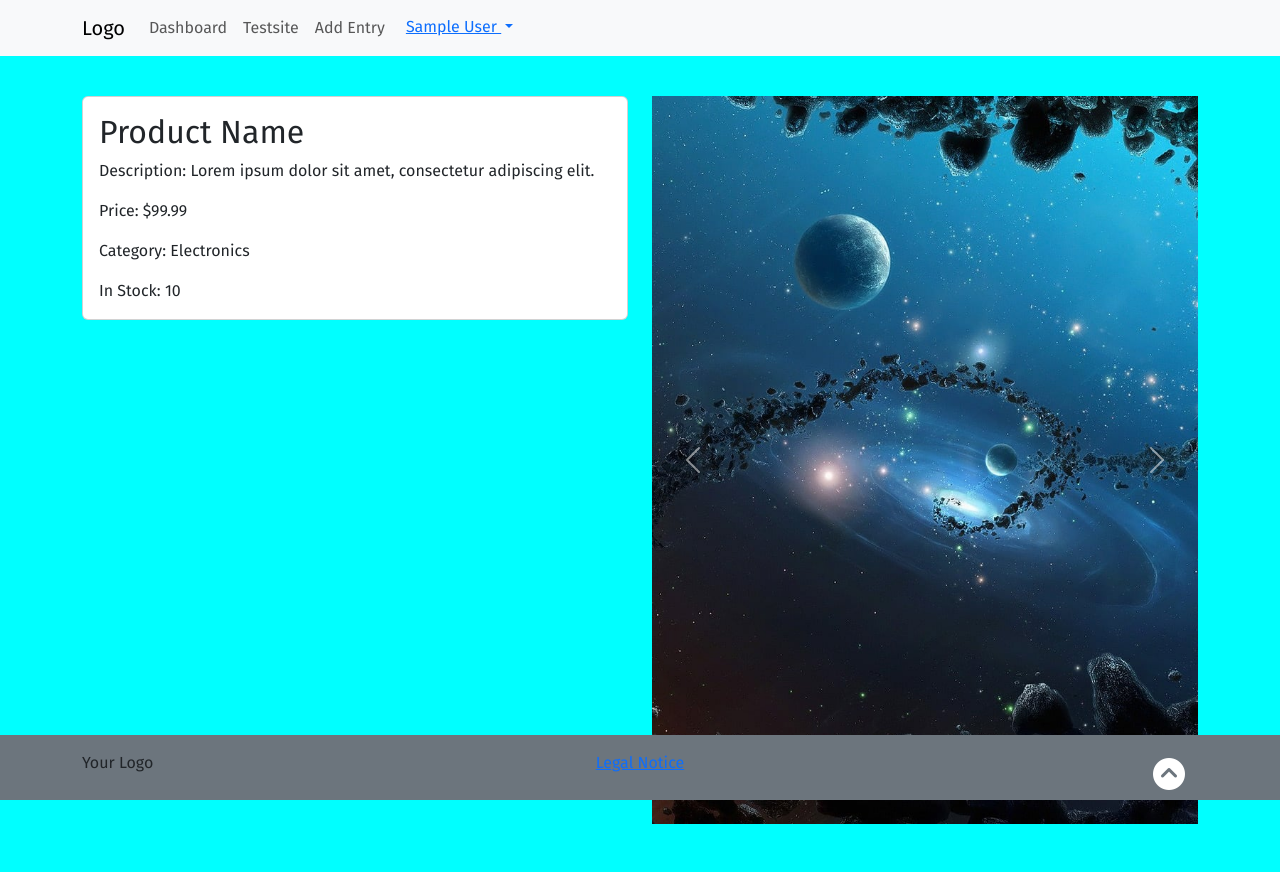
After one commit to Gaudenz77/jetstreamrealone, a Laravel app: page /showroom in a window 1280 px wide. The commit adds this page. Run offline with Laravel 10, Linux system fonts and the light colour scheme; the visitor is signed in with stand-in values (Sample User, id 1); style sheets or scripts are compiled from the project's sources; some libraries are stand-ins or nearby versions.

Commit message:
added showroom page + rotes

```diff
--- a/resources/views/layouts/master.blade.php
+++ b/resources/views/layouts/master.blade.php
@@ -12,6 +12,8 @@
 
     <link href="https://fonts.googleapis.com/css2?family=Fira+Sans:ital,wght@0,200;0,400;0,800;0,900;1,200;1,400;1,800;1,900&display=swap" rel="stylesheet">
     <script src="https://kit.fontawesome.com/d4cbcb96c8.js" crossorigin="anonymous"></script>
+
+    <script src="https://code.jquery.com/jquery-3.6.0.min.js"></script>
     <link rel="stylesheet" href="https://cdn.jsdelivr.net/npm/bootstrap-datepicker@1.9.0/dist/css/bootstrap-datepicker.min.css">
     <link href="https://cdn.jsdelivr.net/npm/bootstrap@5.3.2/dist/css/bootstrap.min.css" rel="stylesheet" integrity="sha384-T3c6CoIi6uLrA9TneNEoa7RxnatzjcDSCmG1MXxSR1GAsXEV/Dwwykc2MPK8M2HN" crossorigin="anonymous">
 
@@ -72,7 +74,7 @@
     </script>
 
 
-   <script src="https://code.jquery.com/jquery-3.6.0.min.js"></script>
+   {{-- <script src="https://code.jquery.com/jquery-3.6.0.min.js"></script> --}}
    <script src="https://cdn.jsdelivr.net/npm/bootstrap-datepicker@1.9.0/dist/js/bootstrap-datepicker.min.js"></script>
    <script src="https://cdn.jsdelivr.net/npm/bootstrap@5.3.2/dist/js/bootstrap.min.js"></script>
    </html>
--- /dev/null
+++ b/resources/views/showroom.blade.php
@@ -0,0 +1,46 @@
+@extends('layouts.master')
+
+@section('title', 'jETSTREAM-oNE')
+
+@section('content')
+<div class="container mt-4">
+    <div class="row">
+        <div class="col-md-6">
+            <div class="card">
+                <div class="card-body">
+                    <!-- Product Details -->
+                    <h2 class="card-title">Product Name</h2>
+                    <p class="card-text">Description: Lorem ipsum dolor sit amet, consectetur adipiscing elit.</p>
+                    <p class="card-text">Price: $99.99</p>
+                    <p class="card-text">Category: Electronics</p>
+                    <p class="card-text">In Stock: 10</p>
+                </div>
+            </div>
+        </div>
+        <div class="col-md-6">
+            <div id="productCarousel" class="carousel slide" data-ride="carousel">
+                <div class="carousel-inner">
+                    <!-- Product Images -->
+                    <div class="carousel-item active">
+                        <img src="img/spaceone.jpg" class="d-block w-100" alt="Product Image 1">
+                    </div>
+                    <div class="carousel-item">
+                        <img src="img/spacetwo.jpg" class="d-block w-100" alt="Product Image 2">
+                    </div>
+                    <div class="carousel-item">
+                        <img src="img/spacethree.jpg" class="d-block w-100" alt="Product Image 3">
+                    </div>
+                </div>
+                <a class="carousel-control-prev" href="#productCarousel" role="button" data-slide="prev">
+                    <span class="carousel-control-prev-icon" aria-hidden="true"></span>
+                    <span class="sr-only">Previous</span>
+                </a>
+                <a class="carousel-control-next" href="#productCarousel" role="button" data-slide="next">
+                    <span class="carousel-control-next-icon" aria-hidden="true"></span>
+                    <span class="sr-only">Next</span>
+                </a>
+            </div>
+        </div>
+    </div>
+</div>
+@endsection
--- a/routes/web.php
+++ b/routes/web.php
@@ -40,6 +40,10 @@ Route::middleware([
         return view('testsiteone'); // Assuming 'create.blade.php' is in your views directory
     })->name('testsiteone');
 
+    Route::get('/showroom', function () {
+        return view('showroom');
+    })->name('showroom');
+
     // Add the routes for creating and storing gifts
     Route::get('/gifts/create', [PresentsController::class, 'create'])->name('gifts.create');
     Route::post('/gifts', [PresentsController::class, 'store'])->name('gifts.store');
```
Also changed, not shown: public/img/spacethree.jpg (added), public/img/spacetwo.jpg (added).
